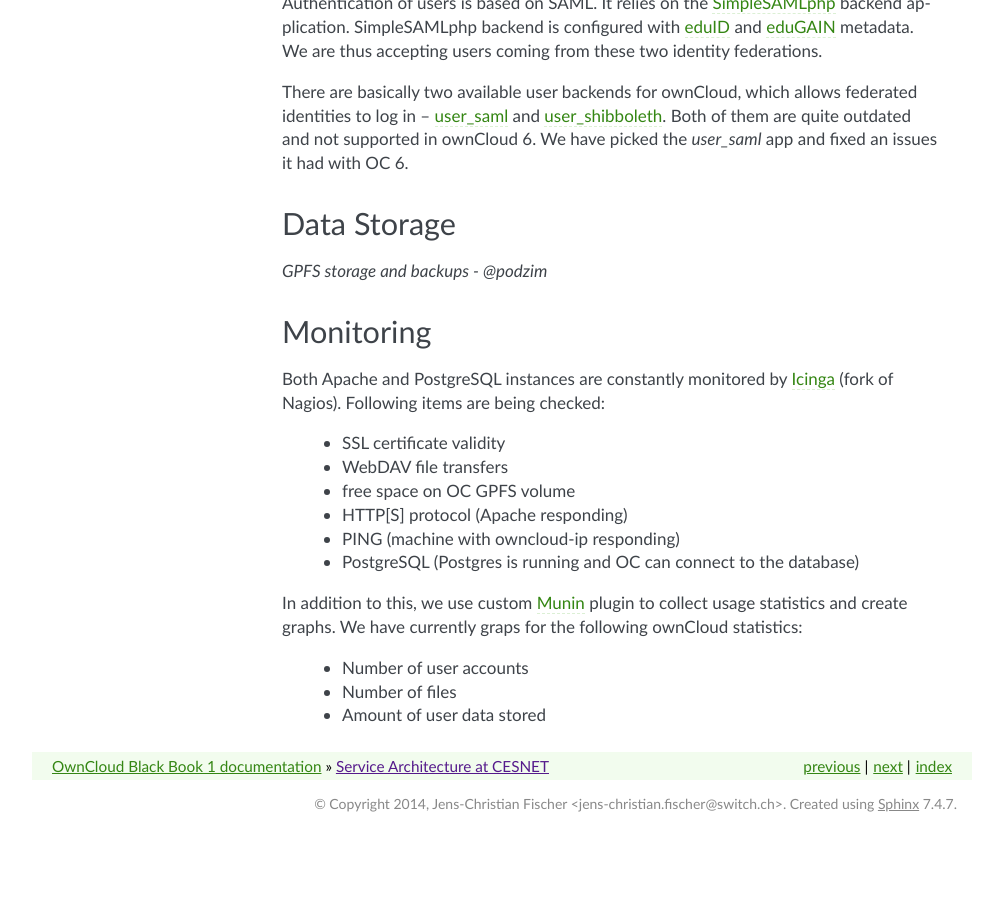
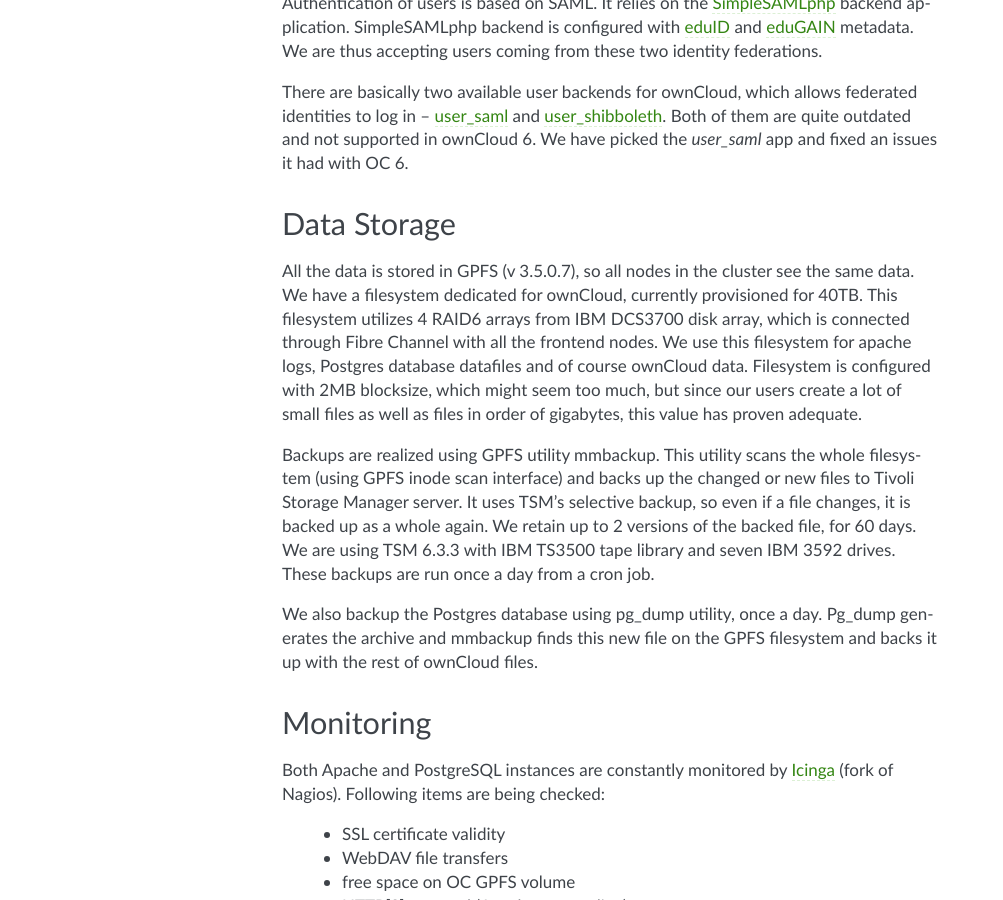
Before and after one commit to switch-ch/cloudservice-owncloud, a Sphinx documentation site: the page built from source/cesnet/architecture.rst, in a window 1280 px wide and 900 px high, scrolled down 2790 px. Shown: the whole window, without its empty margins (138-1141 px from the left). Built offline with Sphinx 7.4.7, drawn with Linux system fonts in a browser that asks for light colours; before the commit the page ends 3632 px from its top, so only the background shows below that.

Commit message:
Added storage info to Architecture chapter + more small updates

```diff
--- a/source/cesnet/architecture.rst
+++ b/source/cesnet/architecture.rst
@@ -110,7 +110,21 @@
 Data Storage
 ------------
 
-*GPFS storage and backups - @podzim*
+All the data is stored in GPFS (v 3.5.0.7), so all nodes in the cluster see the same data.
+We have a filesystem dedicated for ownCloud, currently provisioned for 40TB. This filesystem
+utilizes 4 RAID6 arrays from IBM DCS3700 disk array, which is connected through Fibre Channel
+with all the frontend nodes. We use this filesystem for apache logs, Postgres database datafiles
+and of course ownCloud data. Filesystem is configured with 2MB blocksize, which might seem too much,
+but since our users create a lot of small files as well as files in order of gigabytes, this value has proven adequate.
+
+Backups are realized using GPFS utility mmbackup. This utility scans the whole filesystem (using GPFS
+inode scan interface) and backs up the changed or new files to Tivoli Storage Manager server. It uses
+TSM's selective backup, so even if a file changes, it is backed up as a whole again. We retain up to 2
+versions of the backed file, for 60 days. We are using TSM 6.3.3 with IBM TS3500 tape library and seven IBM
+3592 drives. These backups are run once a day from a cron job.
+
+We also backup the Postgres database using pg_dump utility, once a day. Pg_dump generates the archive and
+mmbackup finds this new file on the GPFS filesystem and backs it up with the rest of ownCloud files.
 
 Monitoring
 ----------
--- a/source/cesnet/experiences.rst
+++ b/source/cesnet/experiences.rst
@@ -3,3 +3,7 @@
 
 This chapter discusses technical challenges we have faced and experiences
 we have gained while deploying and running the ownCloud service.
+
+User files with future timestamps
+
+DB bottleneck + connection creation cost
--- a/source/cesnet/modifications.rst
+++ b/source/cesnet/modifications.rst
@@ -7,5 +7,8 @@
 File Sharing
 ------------
 
+Mail Notifications
+------------------
+
 Theming
 -------
```
Also changed, not shown: source/cesnet/installation.rst (+23 -2 lines).
